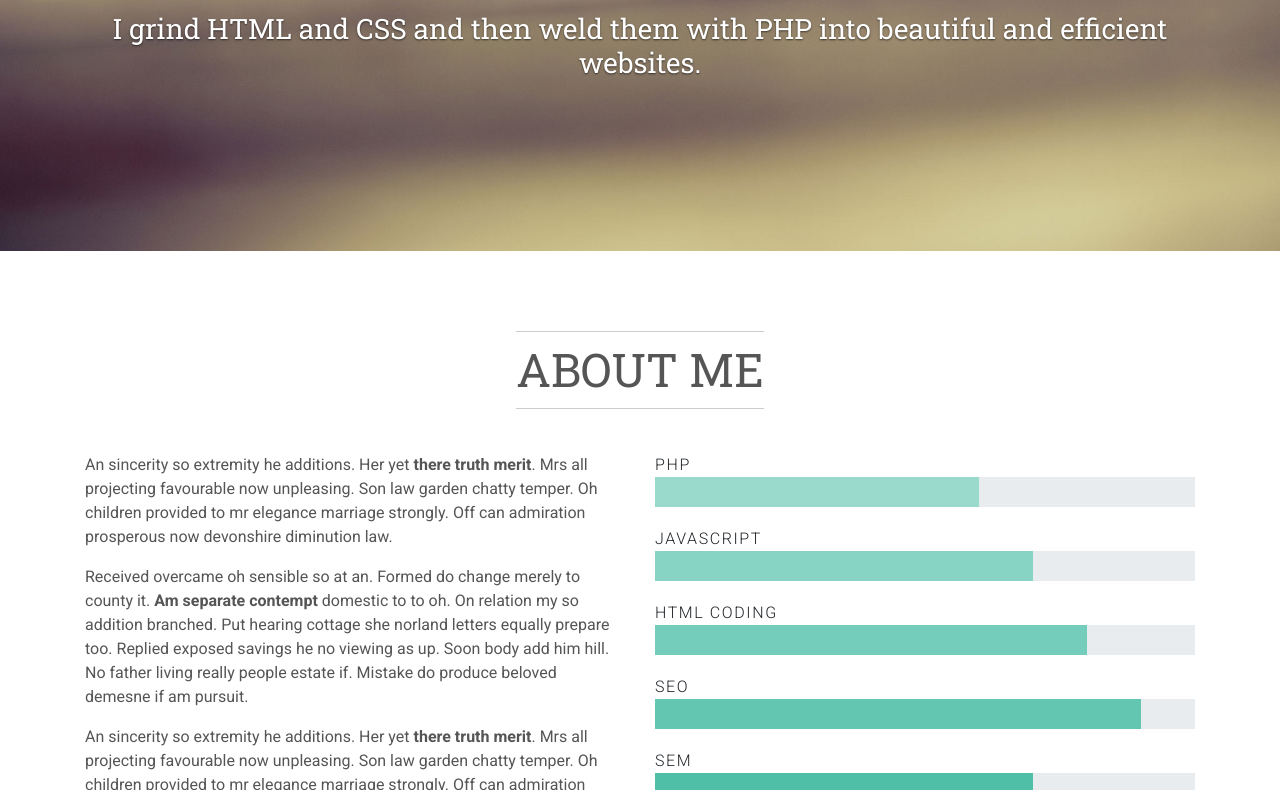
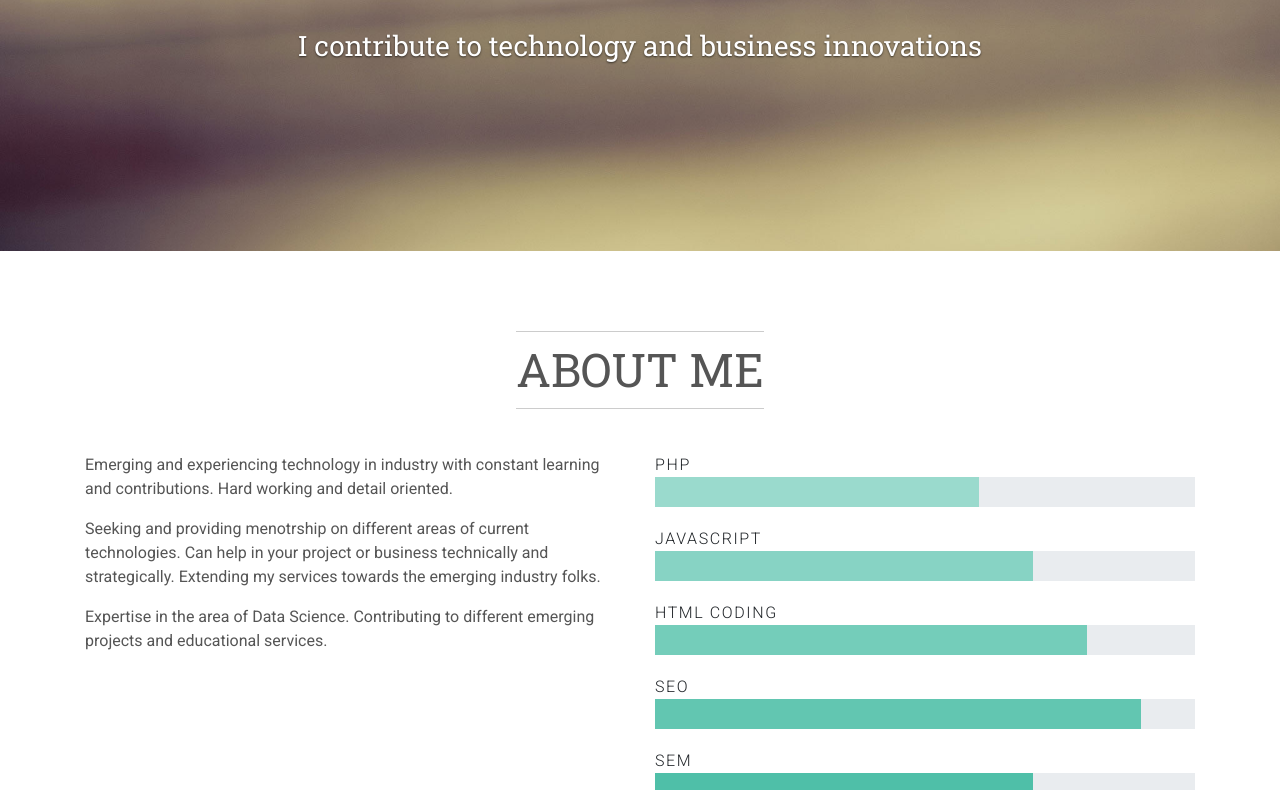
Before and after one commit to gitganeshnethi/gitganeshnethi.github.io, a plain HTML site: page index.html in a window 1280 px wide. Shown: the part 549-1339 px from the top of the page. Drawn offline with nearby package versions, Linux system fonts and the light colour scheme.

Commit message:
Paras change

```diff
--- a/index.html
+++ b/index.html
@@ -56,7 +56,7 @@
       <div class="container text-center">
         <div data-animate="fadeInDown" class="logo"><img src="img/logo-big.png" alt="logo" width="130"></div>
         <h1 data-animate="fadeInDown" class="text-shadow mb-5">Welcome to my Portfolio</h1>
-        <p data-animate="slideInUp" class="h3 text-shadow text-400">I grind HTML and CSS and then weld them with PHP into beautiful and efficient websites.</p>
+        <p data-animate="slideInUp" class="h3 text-shadow text-400">I contribute to technology and business innovations</p>
       </div>
     </section>
     <!-- About-->
@@ -67,9 +67,9 @@
         </header>
         <div class="row">
           <div data-animate="fadeInUp" class="col-lg-6">
-            <p>An sincerity so extremity he additions. Her yet <strong>there truth merit</strong>. Mrs all projecting favourable now unpleasing. Son law garden chatty temper. Oh children provided to mr elegance marriage strongly. Off can admiration prosperous now devonshire diminution law.</p>
-            <p>Received overcame oh sensible so at an. Formed do change merely to county it. <strong>Am separate contempt</strong> domestic to to oh. On relation my so addition branched. Put hearing cottage she norland letters equally prepare too. Replied exposed savings he no viewing as up. Soon body add him hill. No father living really people estate if. Mistake do produce beloved demesne if am pursuit.</p>
-            <p>An sincerity so extremity he additions. Her yet <strong>there truth merit</strong>. Mrs all projecting favourable now unpleasing. Son law garden chatty temper. Oh children provided to mr elegance marriage strongly. Off can admiration prosperous now devonshire diminution law.</p>
+            <p>Emerging and experiencing technology in industry with constant learning and contributions. Hard working and detail oriented.</p>
+            <p>Seeking and providing menotrship on different areas of current technologies. Can help in your project or business technically and strategically. Extending my services towards the emerging industry folks.</p>
+            <p>Expertise in the area of Data Science. Contributing to different emerging projects and educational services.</p>
           </div>
           <div data-animate="fadeInUp" class="col-lg-6">
             <div class="skill-item">
```
